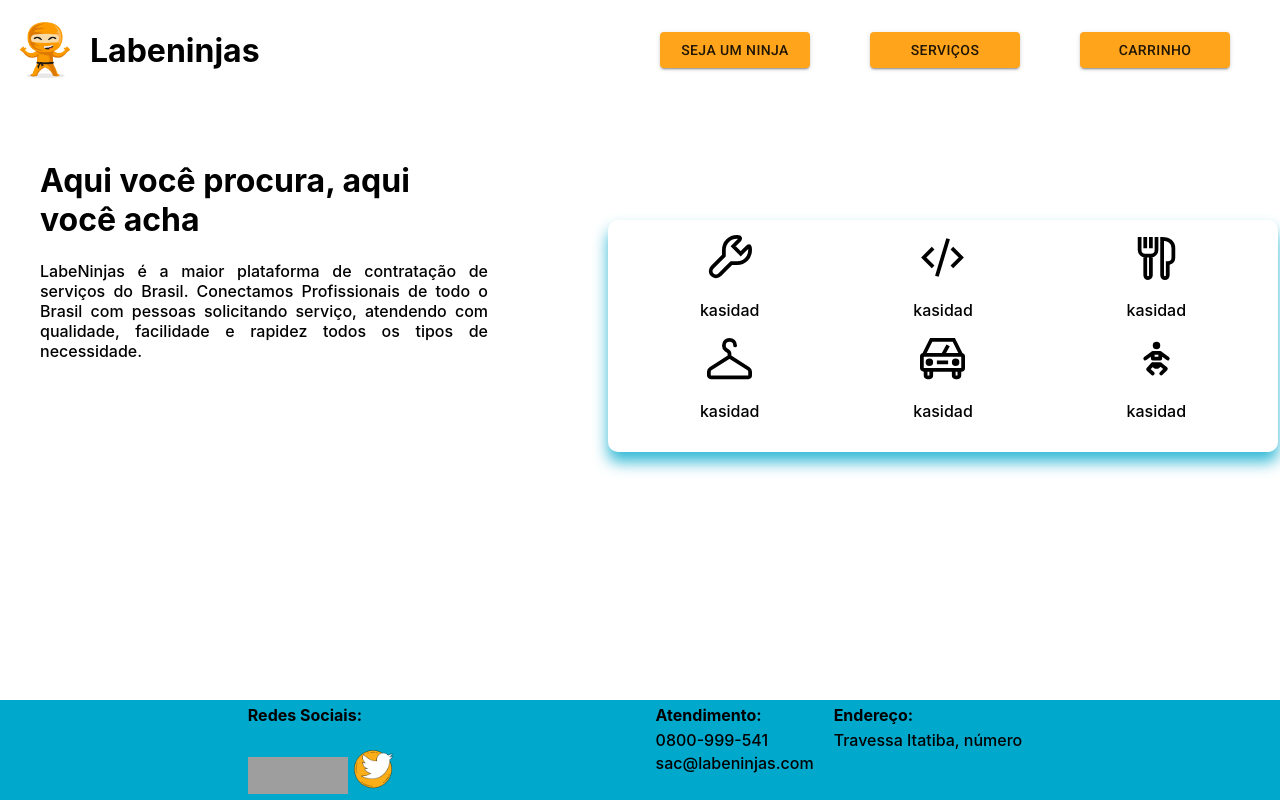
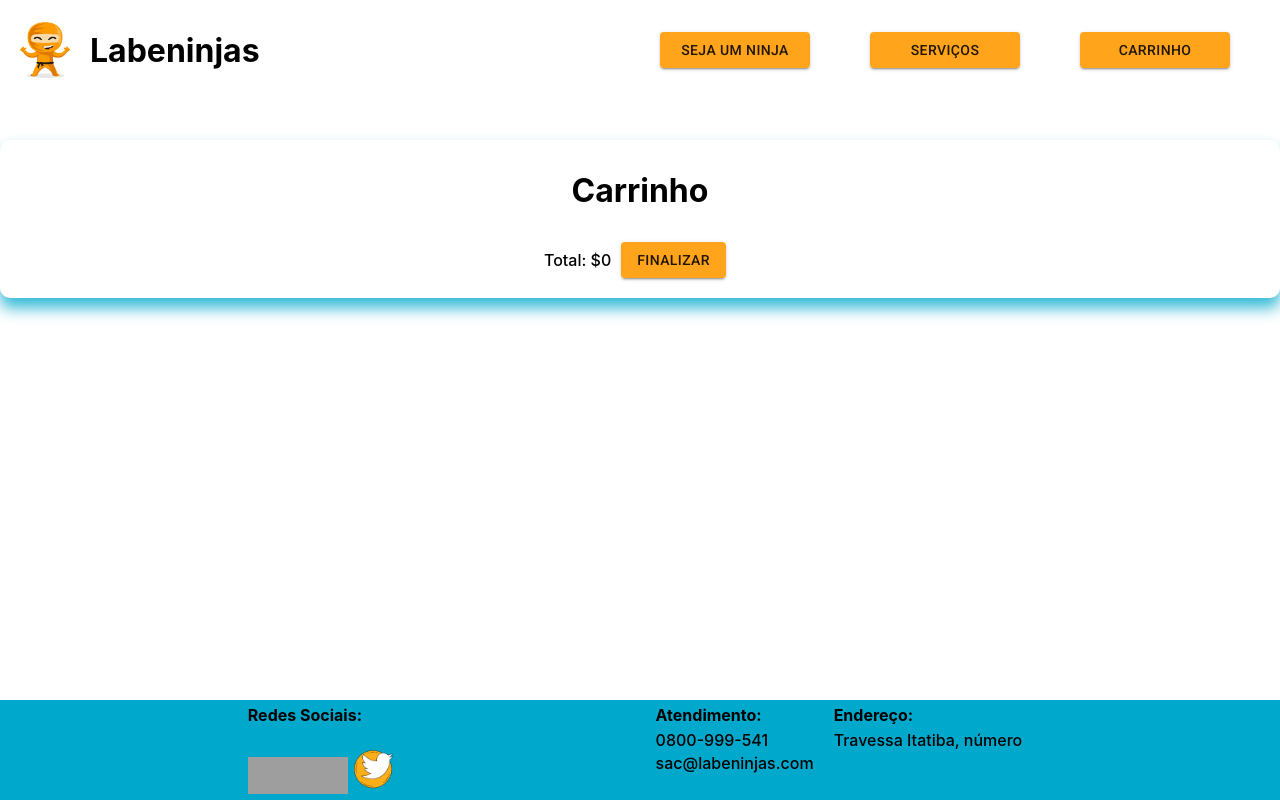
Before and after one commit to Leozbroca/LabeNinjas, a React (Create React App) app: page / in a window 1280 px wide. Built offline with nearby package versions, Linux system fonts and the light colour scheme; grey boxes are pictures that could not be loaded.

Commit message:
ultima estilização

```diff
--- a/src/components/AppContainer.js
+++ b/src/components/AppContainer.js
@@ -19,7 +19,7 @@
 
 export class AppContainer extends Component {
   state = {
-    page: "home",
+    page: "carrinho",
     listaServicos: [],
     jobDetalhes: {}
   }
--- a/src/components/Cadastro.js
+++ b/src/components/Cadastro.js
@@ -1,6 +1,5 @@
 import React from "react";
 import axios from "axios";
-import styled from "styled-components";
 import Button from '@material-ui/core/Button';
 import { ThemeProvider } from '@material-ui/core/styles';
 import { theme } from './Temas'
--- a/src/components/Carrinho.js
+++ b/src/components/Carrinho.js
@@ -2,10 +2,7 @@
 import Button from '@material-ui/core/Button';
 import { ThemeProvider } from '@material-ui/core/styles';
 import { theme } from './Temas'
-// import Stack from '@mui/material/Stack';
-// import IconButton from '@mui/material/IconButton';
-// import DeleteIcon from '@mui/icons-material/Delete';
-
+import * as C from './styles'
 
 
 export default class Carrinho extends React.Component {
@@ -26,32 +23,38 @@
 
         const carrinho = this.props.listaServicos.map((item) => {
             if (item.taken) {
-                return (<div key={item.id}>
-                    {item.title}
-                    ${item.price}
+                return (<C.DivCarrinho key={item.id}>
+                    <div>
+                    <p>{item.title}</p>
+                    <p>${item.price}</p>
+                    </div>
+
                     <ThemeProvider theme={theme}>
                         <Button variant="contained" color="primary"  onClick={() => this.props.removendoDoCarrinho(item.id)} >
                         Remover
                         </Button>
                     </ThemeProvider>
-                </div>)
+                </C.DivCarrinho>)
             }
         })
 
         return (
 
-            <div>
+            <C.DisplayCarrinho>
 
-                <b>Carrinho</b>
+                <h1>Carrinho</h1>
 
                 {carrinho}
 
                 <div>
                     <p>Total: ${this.calcularValorTotal()}</p>
-                    <button onClick = {this.props.finalizarCompra}>Finalizar</button>
-
+                    <ThemeProvider theme={theme}>
+                                <Button variant="contained" color="primary" onClick={this.props.finalizarCompra} >
+                                Finalizar
+                                </Button>
+                    </ThemeProvider>
                 </div>
-            </div>
+            </C.DisplayCarrinho>
         )
     }
 }
--- a/src/components/DetalhesServicos.js
+++ b/src/components/DetalhesServicos.js
@@ -1,16 +1,23 @@
 import React from "react";
+import * as C from './styles';
+import moment from "moment";
 
 export default class DetalhesServicos extends React.Component{
 
     render(){
         return(
-            <div>Detalhes:
-                {this.props.jobDetalhes.tittle} <br/>
-                {this.props.jobDetalhes.description} <br/>
-                {this.props.jobDetalhes.paymentMethods} <br/>
-                {this.props.jobDetalhes.price} <br/>
-                {this.props.jobDetalhes.dueDate} <br/>
-            </div>
+            <C.DisplayDetalhesServ>
+                <C.DivDetalhesServ>
+                    <h3>Descrição do trabalho: </h3>
+                    <p>{this.props.jobDetalhes.description}</p>
+                    <h3>Formas de pagamento:</h3>
+                    <p> {this.props.jobDetalhes.paymentMethods}</p>
+                    <h3>Valor: </h3>
+                    <p> R${this.props.jobDetalhes.price}</p>
+                    <h3>Disponível até:</h3>
+                    <p> {moment(this.props.jobDetalhes.dueDate).format('DD/MM/YYYY')}</p>
+                </C.DivDetalhesServ>
+            </C.DisplayDetalhesServ>
         )
     }
 }
--- a/src/components/Home.js
+++ b/src/components/Home.js
@@ -23,7 +23,7 @@
                         <IconContext.Provider value={{ size: '45px' }}>
                             <div>
                                 <GrConfigure />
-                                <p>kasidad</p>
+                                <p>Assistência Técnica</p>
                             </div>
                         </IconContext.Provider>
                     </div>
@@ -32,7 +32,7 @@
                         <IconContext.Provider value={{ size: '45px' }}>
                             <div>
                                 <GrCode />
-                                <p>kasidad</p>
+                                <p>Tecnologia</p>
                             </div>
                         </IconContext.Provider>
                     </div>
@@ -41,7 +41,7 @@
                         <IconContext.Provider value={{ size: '45px' }}>
                             <div>
                                 <GrCafeteria />
-                                <p>kasidad</p>
+                                <p>Eventos</p>
                             </div>
                         </IconContext.Provider>
                     </div>
@@ -50,7 +50,7 @@
                         <IconContext.Provider value={{ size: '45px' }}>
                             <div>
                                 <GrCoatCheck />
-                                <p>kasidad</p>
+                                <p>Moda</p>
                             </div>
                         </IconContext.Provider>
                     </div>
@@ -59,7 +59,7 @@
                         <IconContext.Provider value={{ size: '45px' }}>
                             <div>
                                 <GrCar />
-                                <p>kasidad</p>
+                                <p>Autos</p>
                             </div>
                         </IconContext.Provider>
                     </div>
@@ -68,7 +68,7 @@
                         <IconContext.Provider value={{ size: '45px' }}>
                             <div>
                                 <GrBaby />
-                                <p>kasidad</p>
+                                <p>Cuidadores</p>
                             </div>
                         </IconContext.Provider>
                     </div>
--- a/src/components/Servicos.js
+++ b/src/components/Servicos.js
@@ -1,7 +1,9 @@
 import React from "react";
 import moment from "moment";
 import * as C from './styles'
-
+import Button from '@material-ui/core/Button';
+import { ThemeProvider } from '@material-ui/core/styles';
+import { theme } from './Temas'
 
 export default class Servicos extends React.Component {
 
@@ -69,12 +71,17 @@
             .map((item) => {
                 return (
                     <C.DivCard key={item.id}>
-                        <h3>{item.title}</h3>
+                        <h3 onClick={() => this.props.mudarPaginaDetalhe(item.id)}>{item.title}</h3>
                         <p>{item.description}</p>
                         <p>Até {moment(item.dueDate).format('DD/MM/YYYY')} por R${item.price},00</p>
+
                         <C.DivDetalhes>
-                            <p onClick={() => this.props.mudarPaginaDetalhe(item.id)}>Ver detalhes</p>
-                            <button onClick={() => this.props.adicionarAoCarrinho(item.id)}>Adicionar ao carrinho</button>
+
+                            <ThemeProvider theme={theme}>
+                                <Button variant="contained" color="primary" onClick={() => this.props.adicionarAoCarrinho(item.id)} >
+                                Adicionar ao carrinho
+                                </Button>
+                            </ThemeProvider>
                         </C.DivDetalhes>
                     </C.DivCard>
                 )
--- a/src/components/styles.js
+++ b/src/components/styles.js
@@ -144,12 +144,14 @@
     display: flex;
     flex-direction: column;
     align-items: center;
-    margin-top: 20vh;
+    margin-top: 15vh;
     box-shadow: rgba(0, 168, 204, 0.8) 0px 10px 15px;
-    width: 600px;
-    height: 300px;
+    width: 60%;
+    height: 65%;
     justify-content: center;
-    transform: scale(1.3);
+    border-radius: 10px;
+    padding: 15px;
+
     p{
       display: flex;
     }
@@ -177,15 +179,18 @@
   display: flex;
   justify-content: space-between;
   margin-top: 30px;
+
   input{
-    height: 50px;
+    width: 200px;
+    height: 25px;
     margin: 5px;
     border: 1px solid rgba(0, 168, 204, 0.8);
     border-radius: 10px;
   }
   select{
     color: rgba(0, 168, 204, 0.8);
-    height: 50px;
+    height: 25px;
+    margin: 5px;
     border: 1px solid rgba(0, 168, 204, 0.8);
     border-radius: 10px;
     cursor: pointer;
@@ -195,8 +200,7 @@
 export const DivMainContainer = styled.div`
   display: grid;
   grid-template-columns: repeat(4, 1fr);
-  gap: 15px;
-  margin: 15px;
+  margin: 10px;
 `
 
 export const DivCard = styled.div`
@@ -204,29 +208,101 @@
   border-radius: 10px;
   display: flex;
   flex-direction: column;
-  justify-content: space-between;
   align-items: center;
+  margin: 5px;
+  padding: 10px;
+
   h3{
     color: rgb(255, 164, 27);
-    font-family: cursive;
     font-size: 25px;
+    cursor: pointer;
+    margin: 0px;
   }
 `
 
 export const DivDetalhes = styled.div`
   display: flex;
-  justify-content: space-evenly;
   align-items: center;
   p{
+    display: block;
+    margin: 2px;
     cursor: pointer;
-    font-size: 20px;
+    font-size: 18px;
     :hover{
-      font-style: italic
+      font-weight: bolder;
     }
   }
   button{
     height: 30px;
     cursor: pointer;
-    margin-left: 10px;
   }
 `
+
+//----Conteudo Detalhes Serviços----
+
+export const DisplayDetalhesServ = styled.div `
+  display: flex;
+  flex-direction: column;
+  align-items: center;
+
+`
+
+export const DivDetalhesServ = styled.div`
+    display: flex;
+    flex-direction: column;
+    align-items: center;
+    margin-top: 15vh;
+    box-shadow: rgba(0, 168, 204, 0.8) 0px 10px 15px;
+    width: 40%;
+    height: 55%;
+    justify-content: center;
+    border-radius: 10px;
+    padding: 15px;
+
+    h3 {
+      margin: 2px;
+      font-size: 18px;
+    }
+
+    p {
+      margin: 0px
+    }
+    `
+
+//----Conteudo Carrinho----
+
+export const DisplayCarrinho = styled.div `
+  display: flex;
+  flex-direction: column;
+  align-items: center;
+  margin-top: 5vh;
+  box-shadow: rgba(0, 168, 204, 0.8) 0px 10px 15px;
+  border-radius: 10px;
+  padding: 10px;
+
+  div {
+    display: flex;
+    flex-direction: row;
+    align-items: center;
+    button {
+      margin: 10px
+    }
+  }
+`
+
+export const DivCarrinho = styled.div`
+    display: flex;
+    justify-content: space-between;
+    align-items: center;
+    margin-top: 10px;
+    height: 55%;
+    justify-content: center;
+    margin: 10px;
+
+    div {
+      display: flex;
+      justify-content: space-between;
+      width: 70%;
+
+    }
+    `
```
Also changed, not shown: src/ReadME.txt (added).
